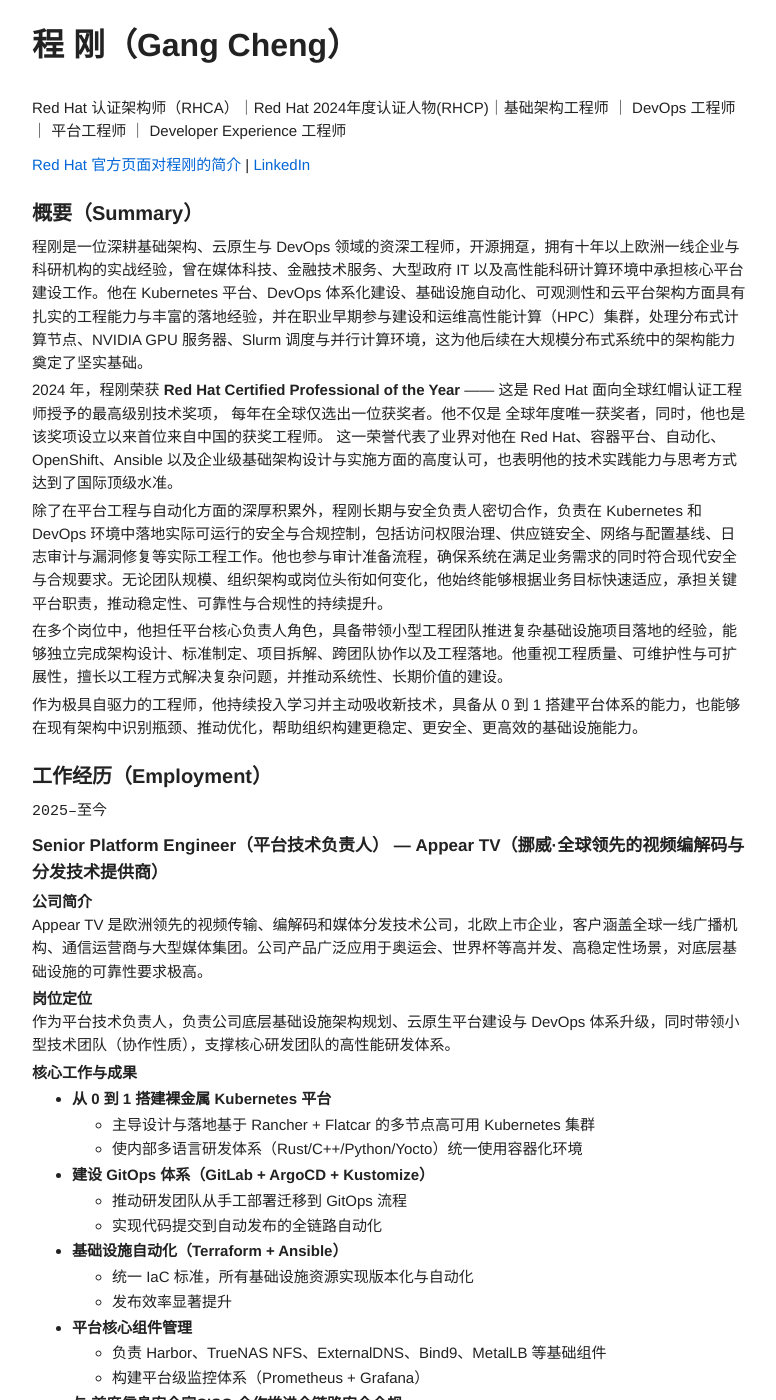
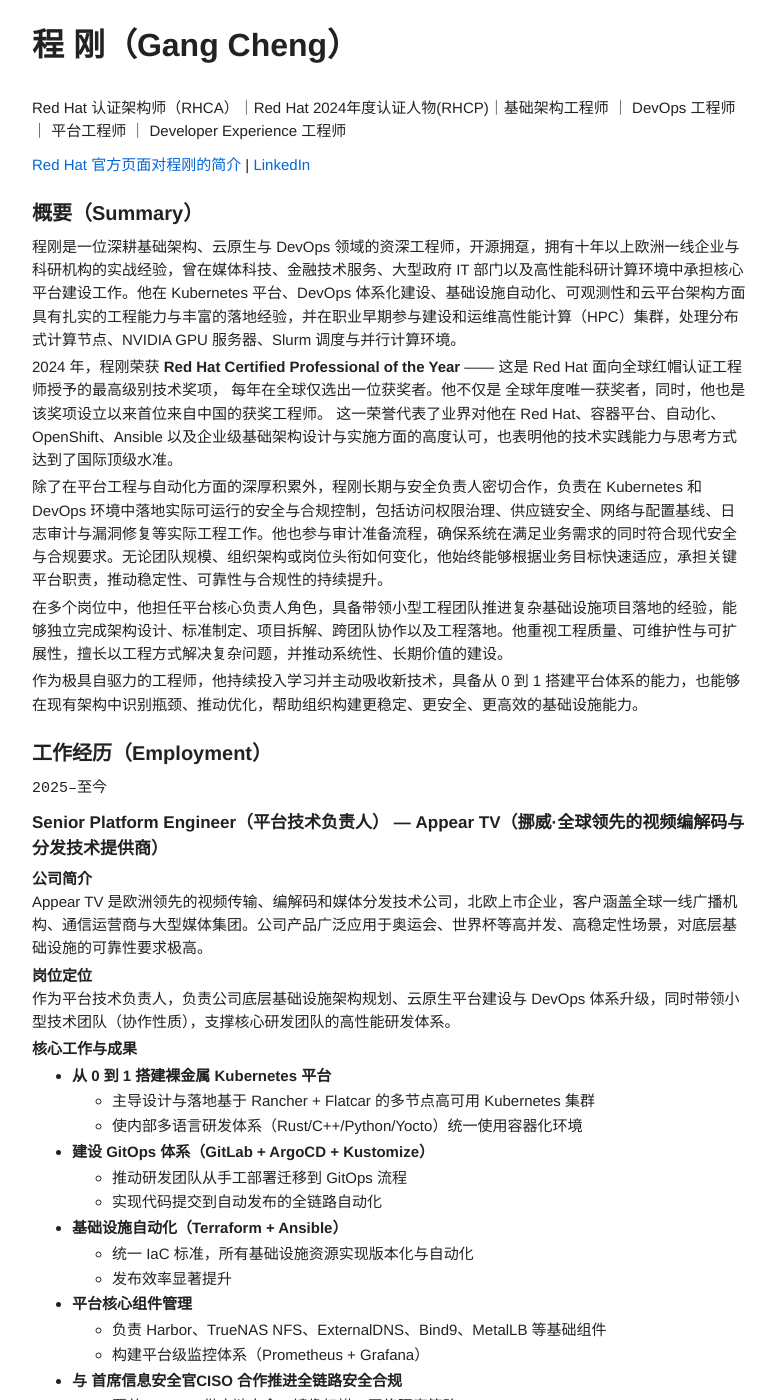
Before and after one commit to gcccheng/wugui, a Jekyll site: the page built from index.md, in a window 1280 px wide and 1400 px high. Shown: the whole window, without its empty margins (118-894 px from the left). Built offline with Jekyll 4.4.1, drawn with Linux system fonts in a browser that asks for light colours; some of the changed text lies outside the part shown.

Commit message:
Revise project title and enhance summary details
Updated the project title and made minor text adjustments for clarity and consistency.

```diff
--- a/index.md
+++ b/index.md
@@ -14,7 +14,7 @@ Red Hat 认证架构师（RHCA）｜Red Hat 2024年度认证人物(RHCP)｜基
 
 ## 概要（Summary）
 
-程刚是一位深耕基础架构、云原生与 DevOps 领域的资深工程师，开源拥趸，拥有十年以上欧洲一线企业与科研机构的实战经验，曾在媒体科技、金融技术服务、大型政府 IT 以及高性能科研计算环境中承担核心平台建设工作。他在 Kubernetes 平台、DevOps 体系化建设、基础设施自动化、可观测性和云平台架构方面具有扎实的工程能力与丰富的落地经验，并在职业早期参与建设和运维高性能计算（HPC）集群，处理分布式计算节点、NVIDIA GPU 服务器、Slurm 调度与并行计算环境，这为他后续在大规模分布式系统中的架构能力奠定了坚实基础。
+程刚是一位深耕基础架构、云原生与 DevOps 领域的资深工程师，开源拥趸，拥有十年以上欧洲一线企业与科研机构的实战经验，曾在媒体科技、金融技术服务、大型政府 IT 部门以及高性能科研计算环境中承担核心平台建设工作。他在 Kubernetes 平台、DevOps 体系化建设、基础设施自动化、可观测性和云平台架构方面具有扎实的工程能力与丰富的落地经验，并在职业早期参与建设和运维高性能计算（HPC）集群，处理分布式计算节点、NVIDIA GPU 服务器、Slurm 调度与并行计算环境。
 
 2024 年，程刚荣获 **Red Hat Certified Professional of the Year** ——
 这是 Red Hat 面向全球红帽认证工程师授予的最高级别技术奖项，
```
Also changed, not shown: other parts of index.md (+1 -1 lines).
